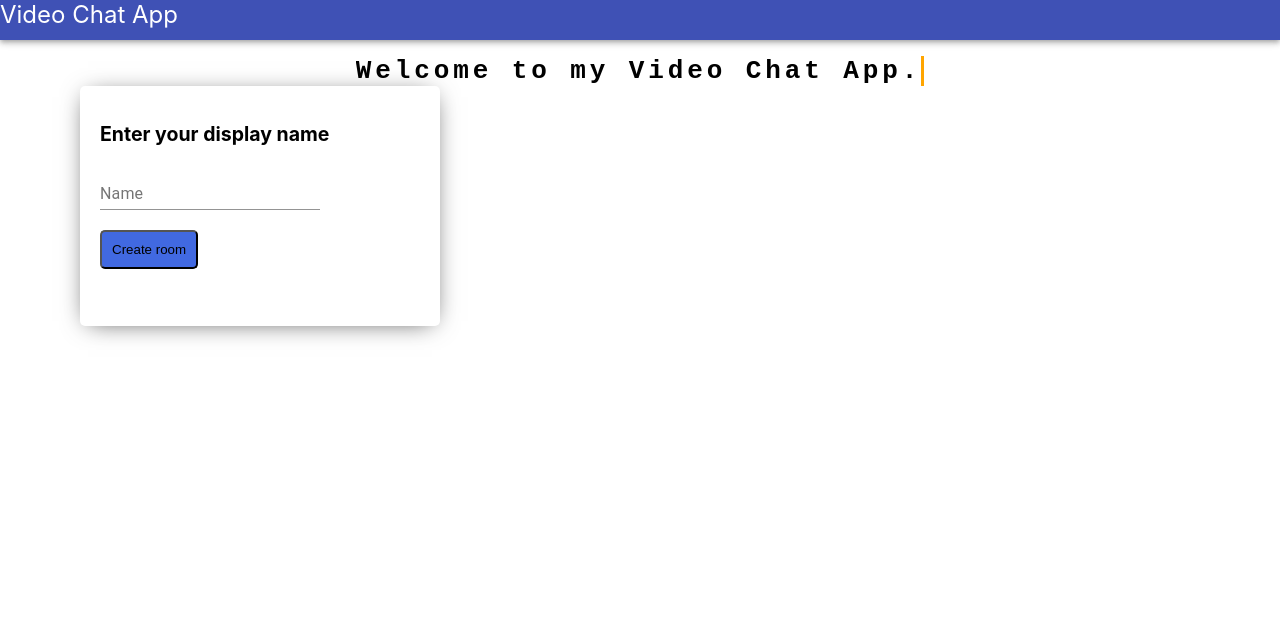
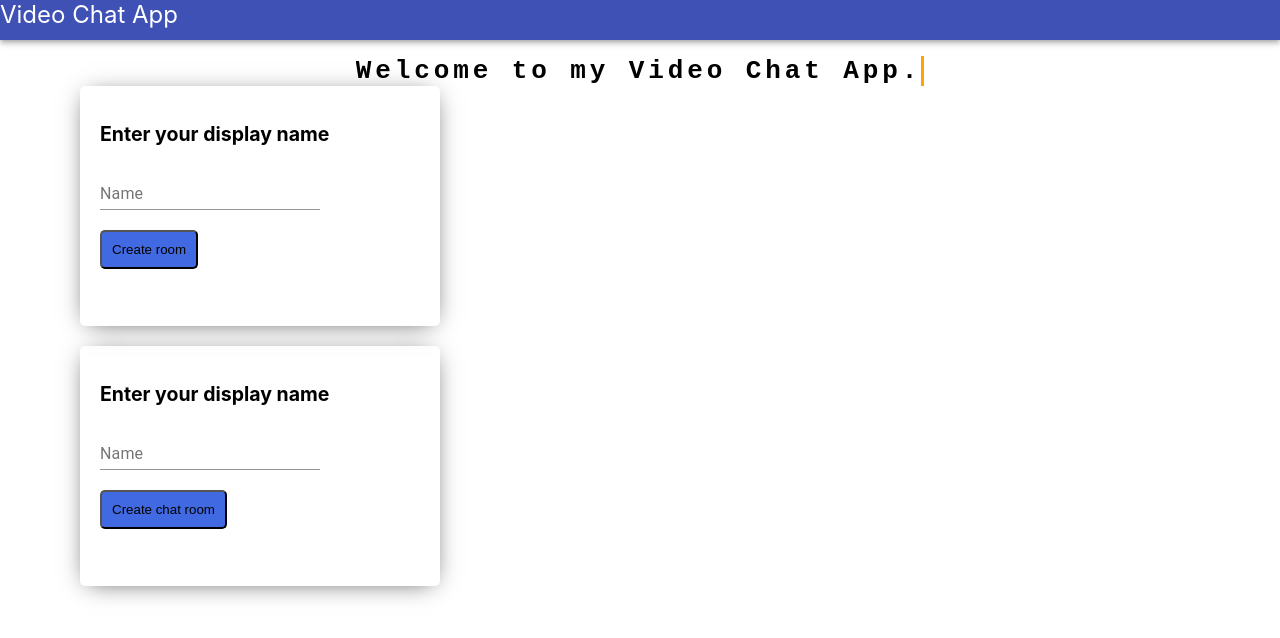
Before and after one commit to vikram-atreya/Hermes-Video-Chat, a React (Create React App) app in the folder client/: page / in a window 1280 px wide. Shown: the top 638 px of the page. Built offline with nearby package versions, Linux system fonts and the light colour scheme.

Commit message:
Only chat created

```diff
--- a/client/src/App.js
+++ b/client/src/App.js
@@ -2,6 +2,8 @@ import React from "react";
 import { BrowserRouter, Route, Switch } from "react-router-dom";
 import AppBar from "@material-ui/core/AppBar";
 import CreateRoom from "./routes/CreateRoom";
+import ChatBox from "./components/ChatBox";
+import OnlyChat from "./routes/OnlyChat";
 import Room from "./routes/Room";
 import "./App.css";
 
@@ -11,6 +13,7 @@ function App() {
       <BrowserRouter>
         <Switch>
           <Route path='/' exact component={CreateRoom} />
+          <Route path='/ChatBox/:roomID' component={OnlyChat} />
           <Route path='/room/:roomID' component={Room} />
         </Switch>
       </BrowserRouter>
--- a/client/src/routes/CreateRoom.js
+++ b/client/src/routes/CreateRoom.js
@@ -28,6 +28,15 @@ const CreateRoom = (props) => {
     props.history.push(`/room/${id}`);
   }
 
+  function createChat() {
+    console.log({ globalName });
+    const id = uuid();
+    setglobalName(state["name"]);
+    props.history.push(`/ChatBox/${id}`);
+  }
+
+
+
   const onTextChange = (e) => {
     setState({ ...state, [e.target.name]: e.target.value });
     console.log(state["name"]);
@@ -43,7 +52,7 @@ const CreateRoom = (props) => {
           <h1>Welcome to my Video Chat App.</h1>
         </div>
       </div>
-
+      <div>
         <form onSubmit={create} className={classes.Container}>
           <h2>Enter your display name</h2>
           <div>
@@ -56,6 +65,22 @@ const CreateRoom = (props) => {
           </div>
           <button style = {{backgroundColor: "#4169E1"}}>Create room</button>
         </form>
+      </div>
+      <br></br>
+      <div>
+        <form onSubmit={createChat} className={classes.Container}>
+          <h2>Enter your display name</h2>
+          <div>
+            <TextField
+              name='name'
+              value={state.name}
+              onChange={(e) => onTextChange(e)}
+              label='Name'
+            />
+          </div>
+          <button style = {{backgroundColor: "#4169E1"}}>Create chat room</button>
+        </form>
+      </div>
     </>
   );
 };
--- /dev/null
+++ b/client/src/routes/OnlyChat.js
@@ -0,0 +1,32 @@
+import ChatBox from "../components/ChatBox";
+import React, { useState, useContext } from "react";
+import { TextField, makeStyles, AppBar } from "@material-ui/core";
+import { v1 as uuid } from "uuid";
+import { NameContext } from "../Context.js";
+import styled from "styled-components";
+
+const Container = styled.div`
+    margin: auto;
+    width: 40vw;
+    margin-left: 37vw;
+ `;
+
+
+
+
+const OnlyChat = (props) => {
+
+  return (
+    <>
+    <AppBar className='App-bar' position='static' height='10vh'>
+        Video Chat App
+    </AppBar>
+    <Container >
+        <ChatBox/>
+
+    </Container>
+    </>
+  );
+};
+
+export default OnlyChat;
```
Lines whose indentation alone changed are shown as unchanged.
